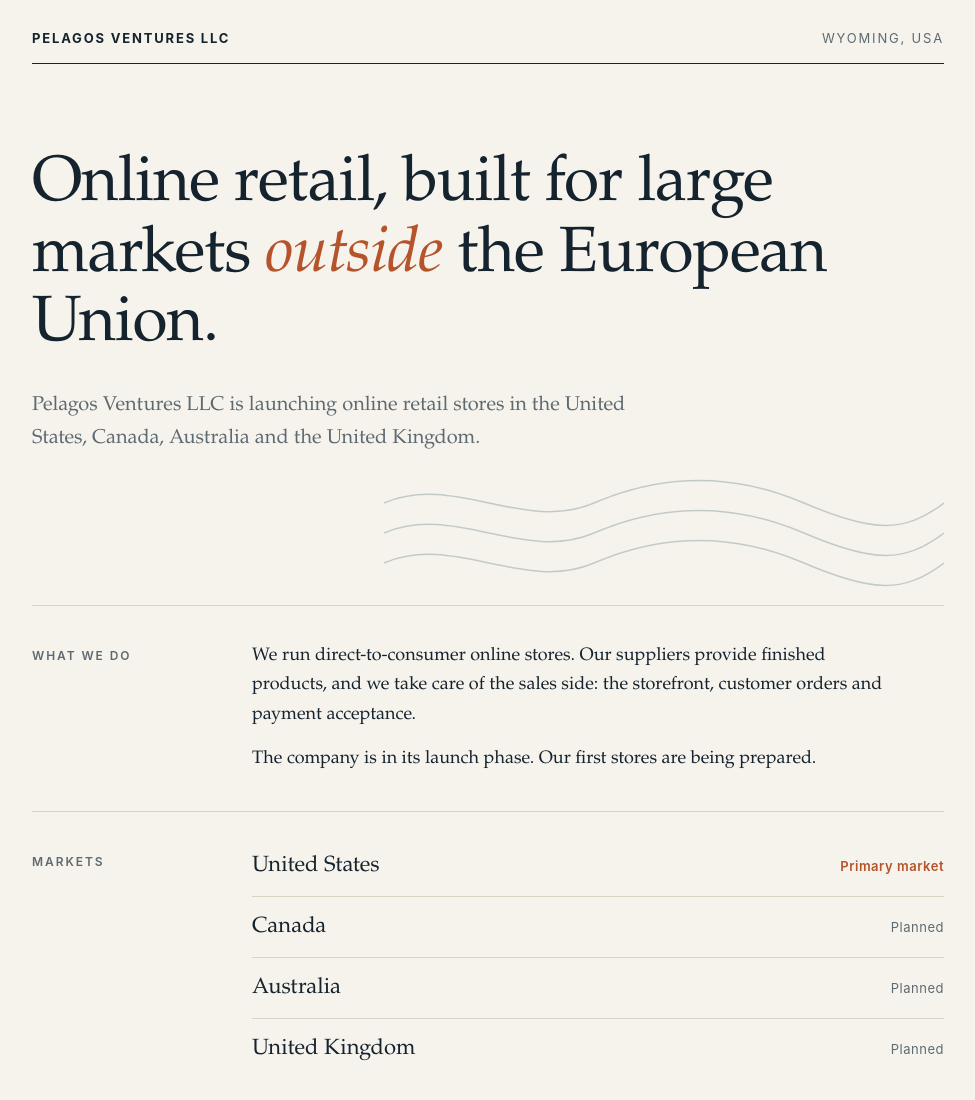
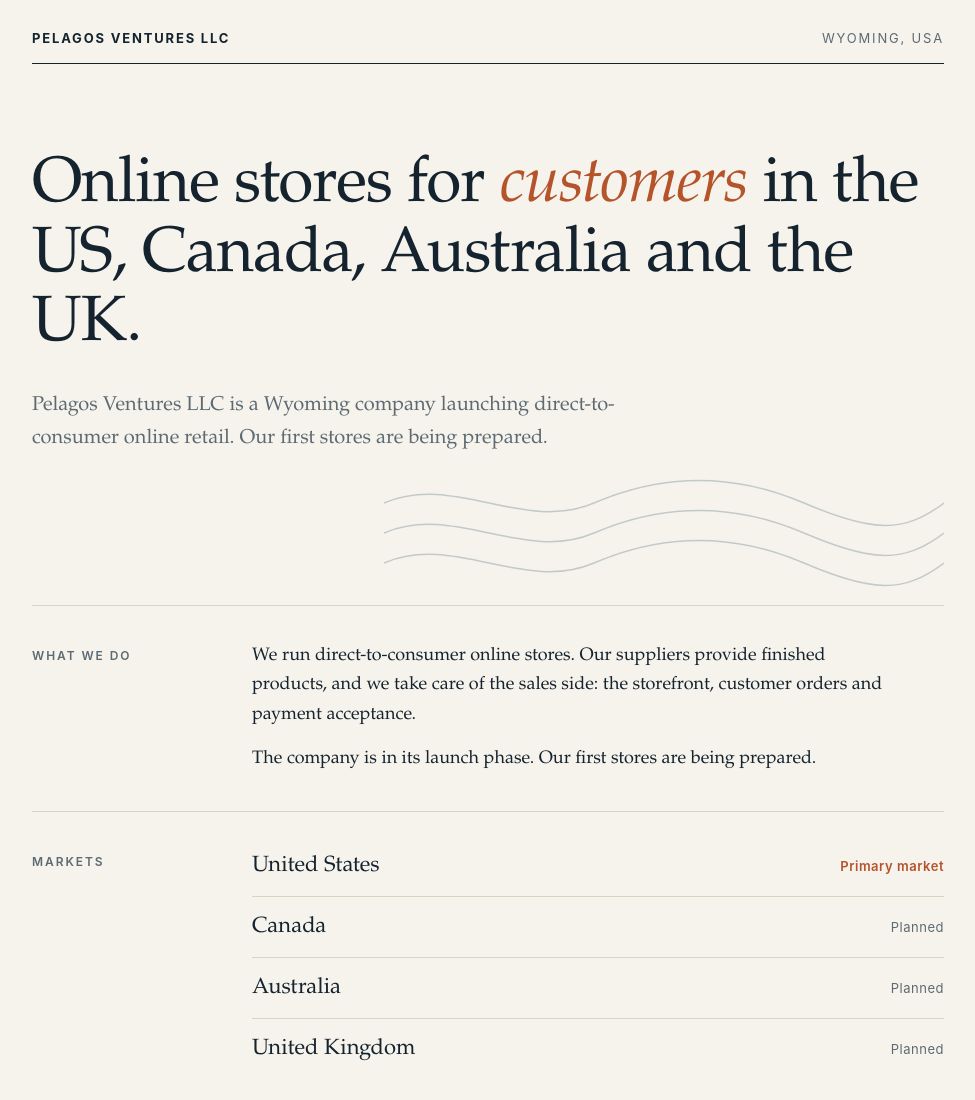
Before and after one commit to propria-gmbh/pelagos-ventures, a plain HTML site: page index.html in a window 1280 px wide. Shown: the top 1100 px of the page, without its empty margins (152-1127 px from the left). Drawn offline with Linux system fonts and the light colour scheme.

Commit message:
Tagline: online stores for customers in the US, Canada, Australia and the UK
Co-Authored-By: Claude Sonnet 5.5 <noreply@anthropic.com>

```diff
--- a/index.html
+++ b/index.html
@@ -119,8 +119,8 @@
         <path d="M0 60 C 70 30, 140 90, 210 60 S 350 30, 420 60 S 520 90, 560 60"/>
         <path d="M0 90 C 70 60, 140 120, 210 90 S 350 60, 420 90 S 520 120, 560 90"/>
       </svg>
-      <h1>Online retail, built for large markets <em>outside</em> the European Union.</h1>
-      <p class="lead">Pelagos Ventures LLC is launching online retail stores in the United States, Canada, Australia and the United Kingdom.</p>
+      <h1>Online stores for <em>customers</em> in the US, Canada, Australia and the UK.</h1>
+      <p class="lead">Pelagos Ventures LLC is a Wyoming company launching direct-to-consumer online retail. Our first stores are being prepared.</p>
     </div>
 
     <section class="row">
```
